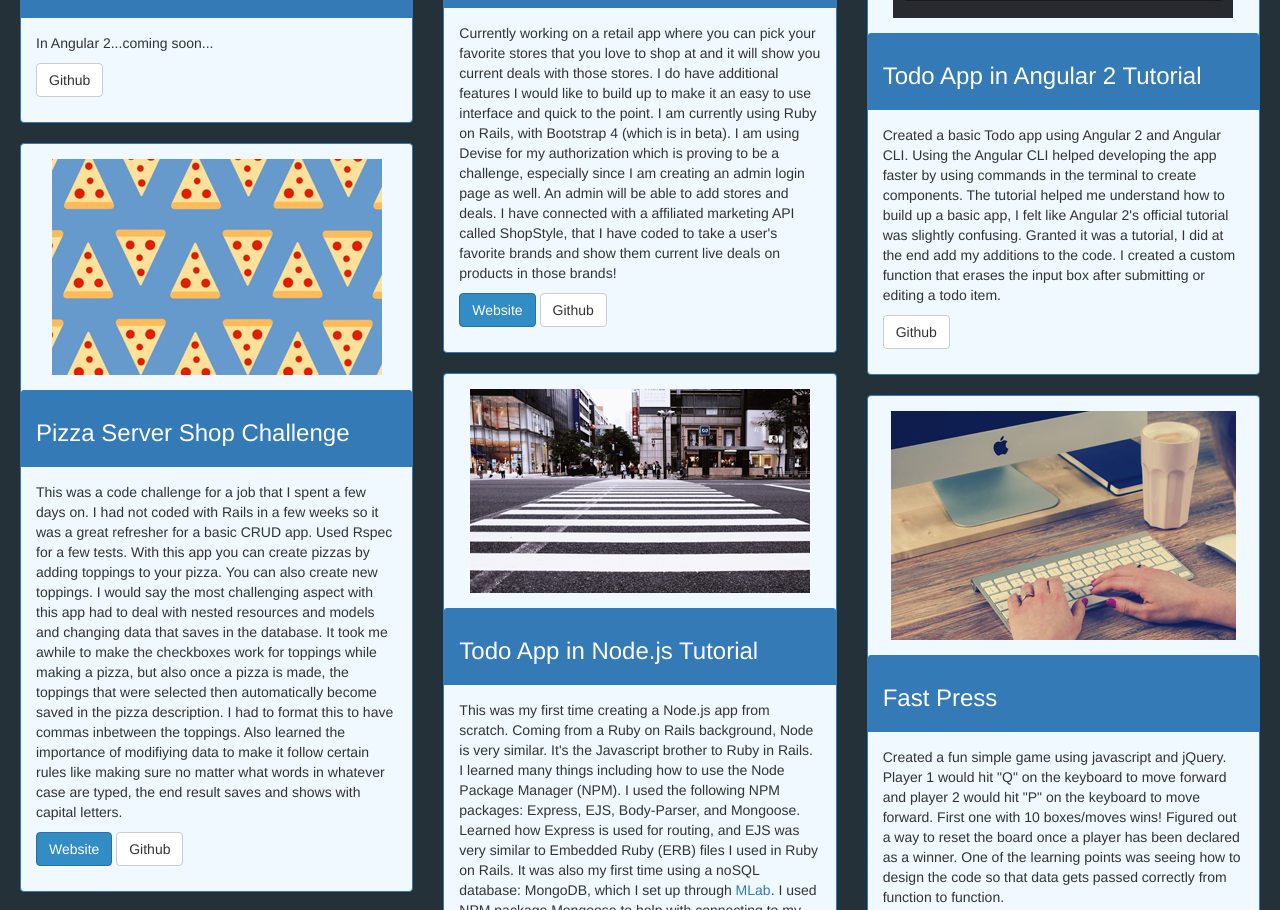
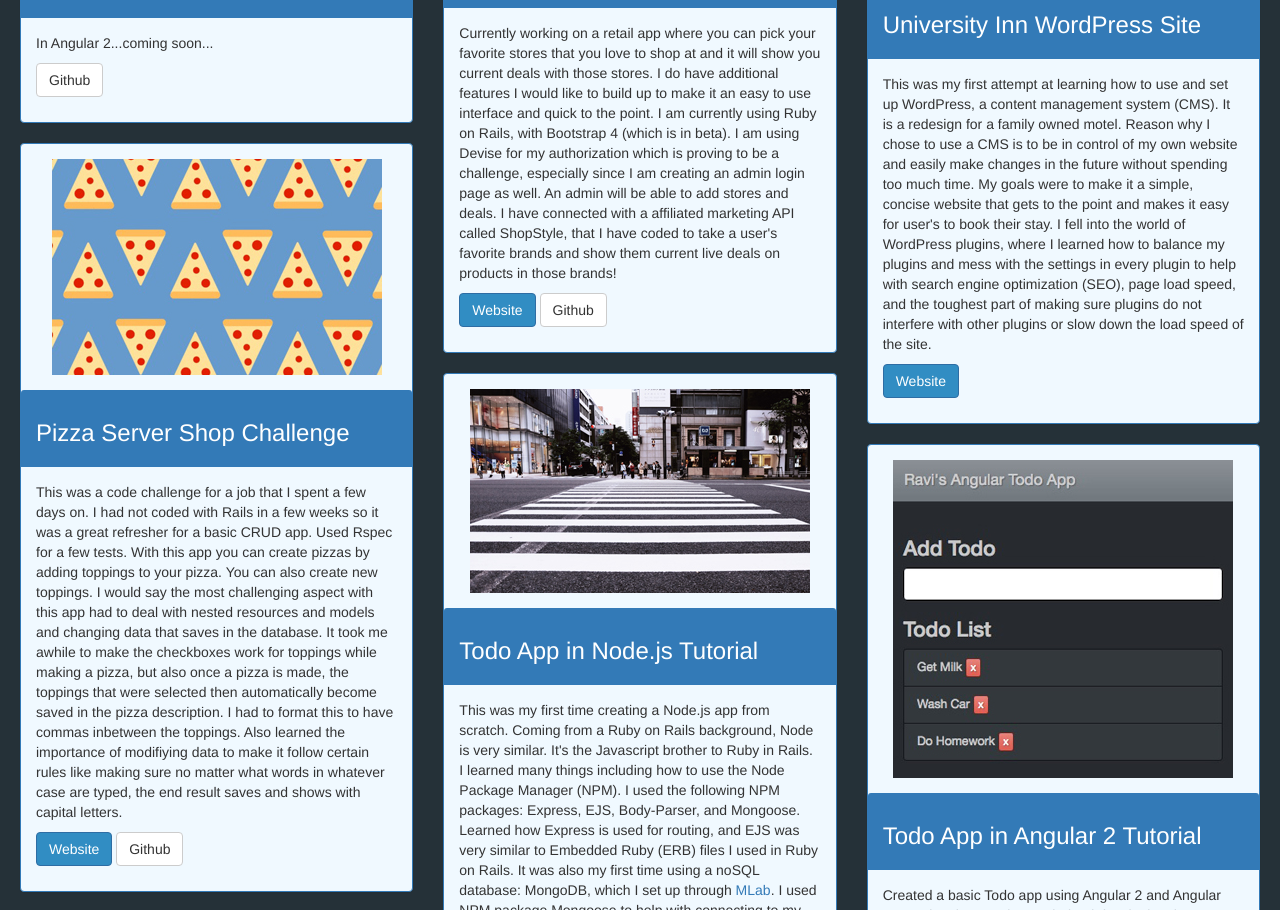
Before and after one commit to ravip0711/ravip0711.github.io, a plain HTML site: page index.html in a window 1280 px wide. Shown: the part 642-1552 px from the top of the page. Drawn offline with nearby package versions, Linux system fonts and the light colour scheme.

Commit message:
added university inn wordpress site project with picture

```diff
--- a/index.html
+++ b/index.html
@@ -143,6 +143,16 @@
       <!-- Column #3 -->
       <div class="col-xs-12 col-sm-6 col-md-4">
         <div class="panel panel-primary">
+        <img src="images/universityinnlogo.jpg" alt="..." class="img-padding img-responsive center-block">
+          <div class="panel-heading"><h3>University Inn WordPress Site</h3></div>
+          <div class="panel-body">
+            <p>This was my first attempt at learning how to use and set up WordPress, a content management system (CMS). It is a redesign for a family owned motel. Reason why I chose to use a CMS is to be in control of my own website and easily make changes in the future without spending too much time. My goals were to make it a simple, concise website that gets to the point and makes it easy for user's to book their stay. I fell into the world of WordPress plugins, where I learned how to balance my plugins and mess with the settings in every plugin to help with search engine optimization (SEO), page load speed, and the toughest part of making sure plugins do not interfere with other plugins or slow down the load speed of the site.</p>
+            <p>
+              <a href="http://www.universityinntucson.com" target="_blank" class="btn btn-primary" role="button">Website</a>
+            </p>
+          </div>
+        </div>
+        <div class="panel panel-primary">
         <img src="images/a2_todo_screenshot.jpg" alt="..." class="img-padding img-responsive center-block">
           <div class="panel-heading"><h3>Todo App in Angular 2 Tutorial</h3></div>
           <div class="panel-body">
```
Also changed, not shown: images/universityinnlogo.jpg (added).
